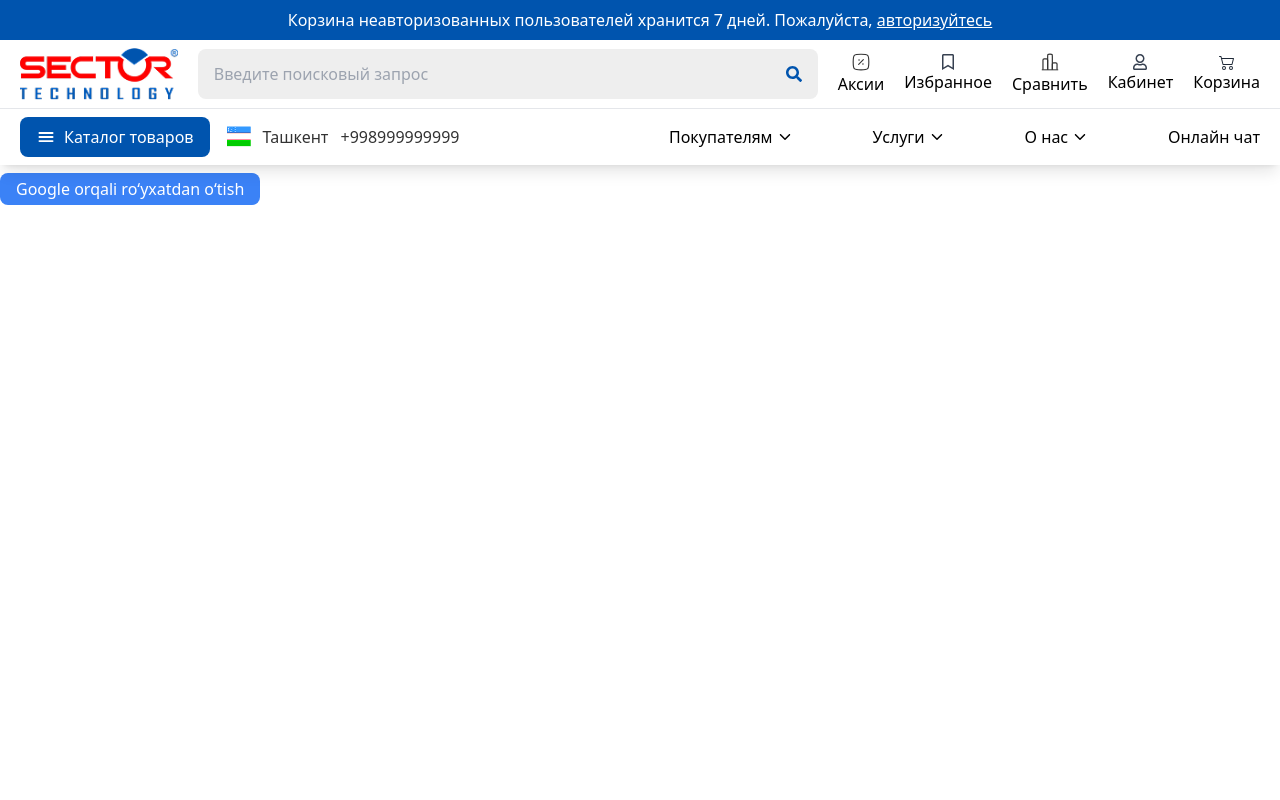
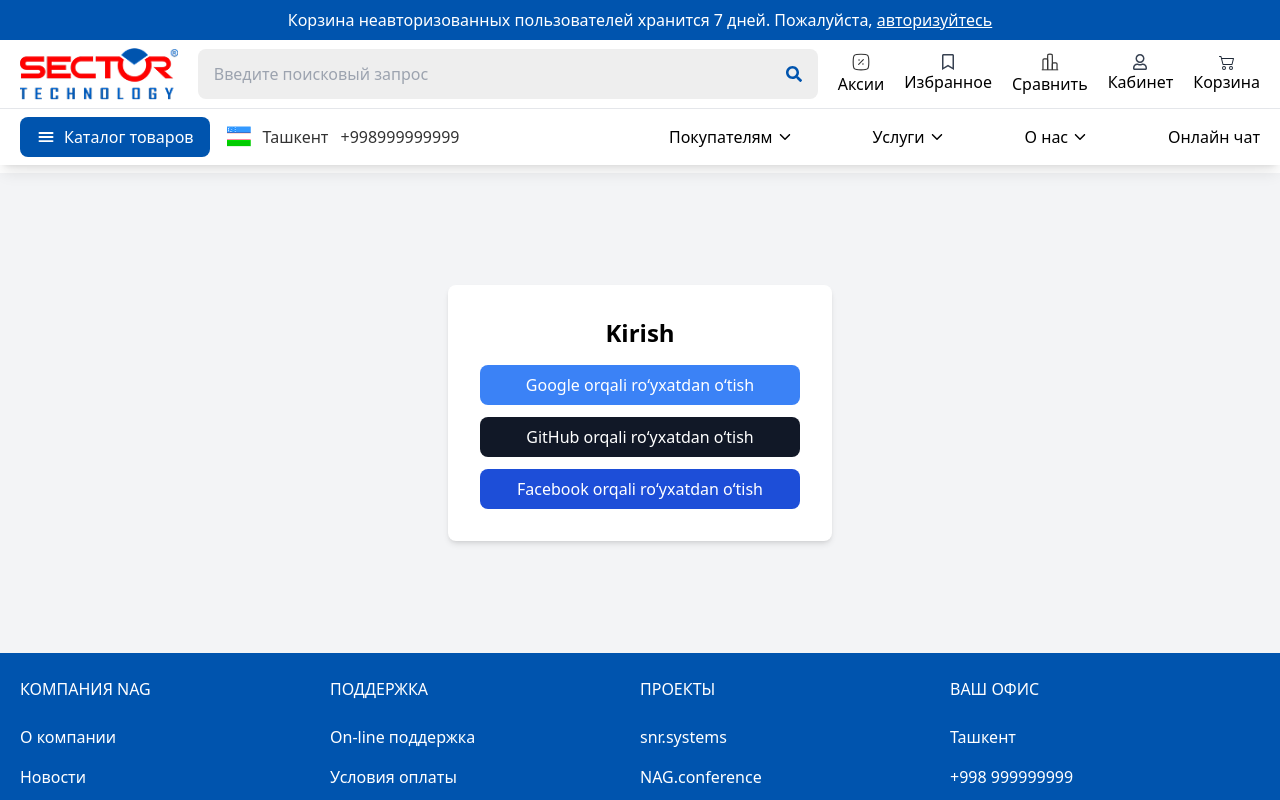
Before and after one commit to Shaxriyor0428/internet-magazin, a React (Vite) app: page /login in a window 1280 px wide. Shown: the top 800 px of the page. Built offline with nearby package versions, Linux system fonts and the light colour scheme; no server answers.

Commit message:
fixed login

```diff
--- a/src/pages/login/Login.tsx
+++ b/src/pages/login/Login.tsx
@@ -3,31 +3,56 @@ import toast from "react-hot-toast";
 import { useSearchParams } from "react-router-dom";
 
 const Login = () => {
-  const handleGoogleLogin = () => {
-    window.location.href = "https://shaxriyorbek.uz/auth/google/login";
-  };
-
   const [searchParams] = useSearchParams();
   const token = searchParams.get("token");
+
   useEffect(() => {
-    // console.log(token, "KELDI");
     if (token) {
       localStorage.setItem("accessToken", token);
       toast.success("Siz ro'yxatdan muvaffaqiyatli o'tdingiz! ", {
         position: "top-right",
       });
-      window.location.href = "https://internet-magazin-mu.vercel.app";
+      window.location.href = "http://localhost:5173";
     }
-  }, []);
+  }, [token]);
+
+  // Login handlerlar
+  const handleLogin = (provider: "google" | "facebook" | "github") => {
+    const urls = {
+      google: "https://shaxriyorbek.uz/auth/google/login",
+      github: "https://shaxriyorbek.uz/auth/github/login",
+      facebook: "http://localhost:3003/auth/facebook/login",
+    };
+    window.location.href = urls[provider];
+    // console.log(urls[provider]);
+  };
 
   return (
-    <div className=" min-h-screen">
-      <button
-        className="py-1 px-4 rounded-lg bg-blue-500 text-white"
-        onClick={handleGoogleLogin}
-      >
-        Google orqali ro‘yxatdan o‘tish
-      </button>
+    <div className="min-h-[60vh] flex items-center justify-center bg-gray-100">
+      <div className="p-8 bg-white shadow-md rounded-lg max-w-sm text-center">
+        <h2 className="text-2xl font-semibold mb-4">Kirish</h2>
+
+        <button
+          className="w-full py-2 mb-3 bg-blue-500 text-white rounded-lg hover:bg-blue-600 transition"
+          onClick={() => handleLogin("google")}
+        >
+          Google orqali ro‘yxatdan o‘tish
+        </button>
+
+        <button
+          className="w-full py-2 mb-3 bg-gray-900 text-white rounded-lg hover:bg-gray-800 transition"
+          onClick={() => handleLogin("github")}
+        >
+          GitHub orqali ro‘yxatdan o‘tish
+        </button>
+
+        <button
+          className="w-full py-2 bg-blue-700 text-white rounded-lg hover:bg-blue-800 transition"
+          onClick={() => handleLogin("facebook")}
+        >
+          Facebook orqali ro‘yxatdan o‘tish
+        </button>
+      </div>
     </div>
   );
 };
```
